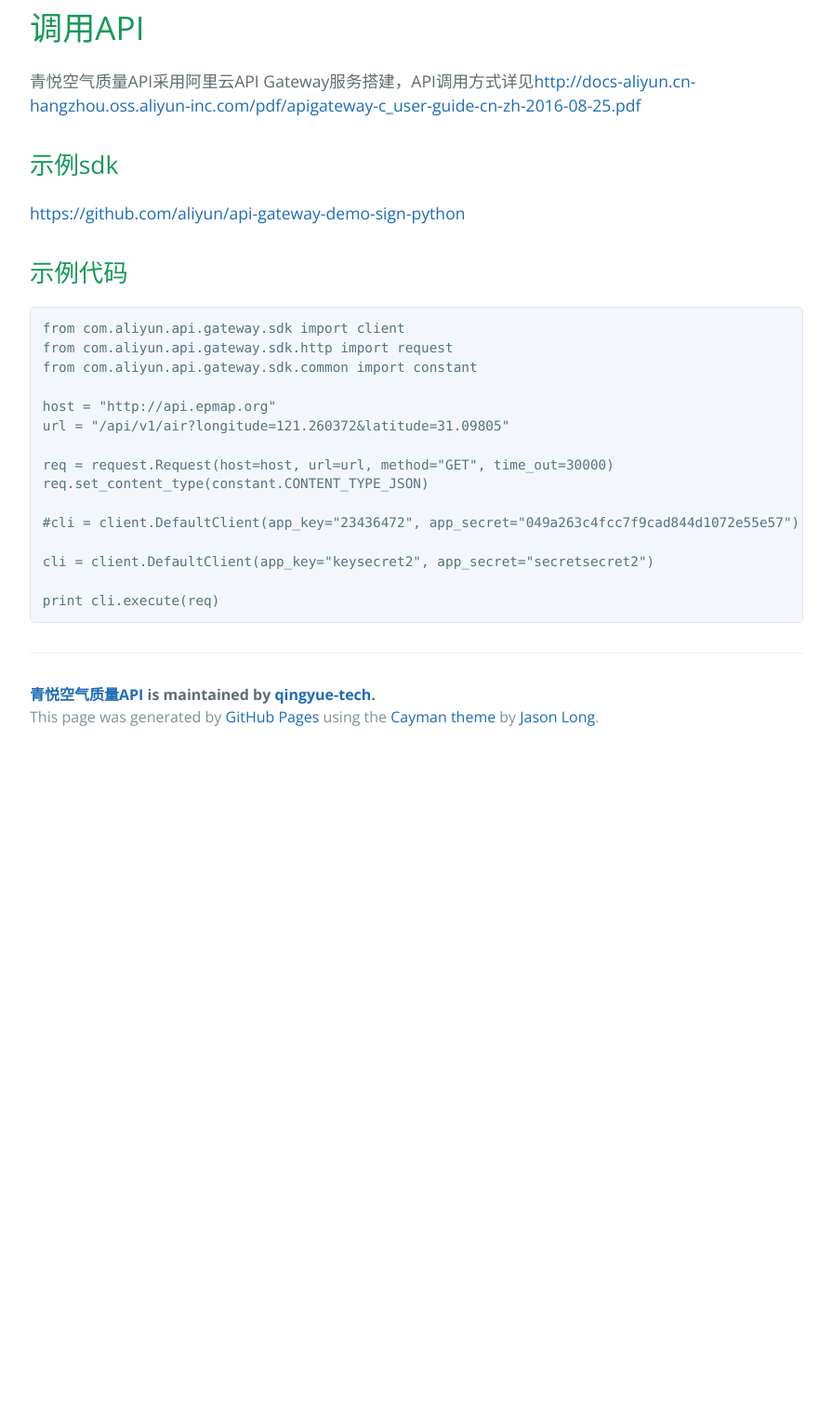
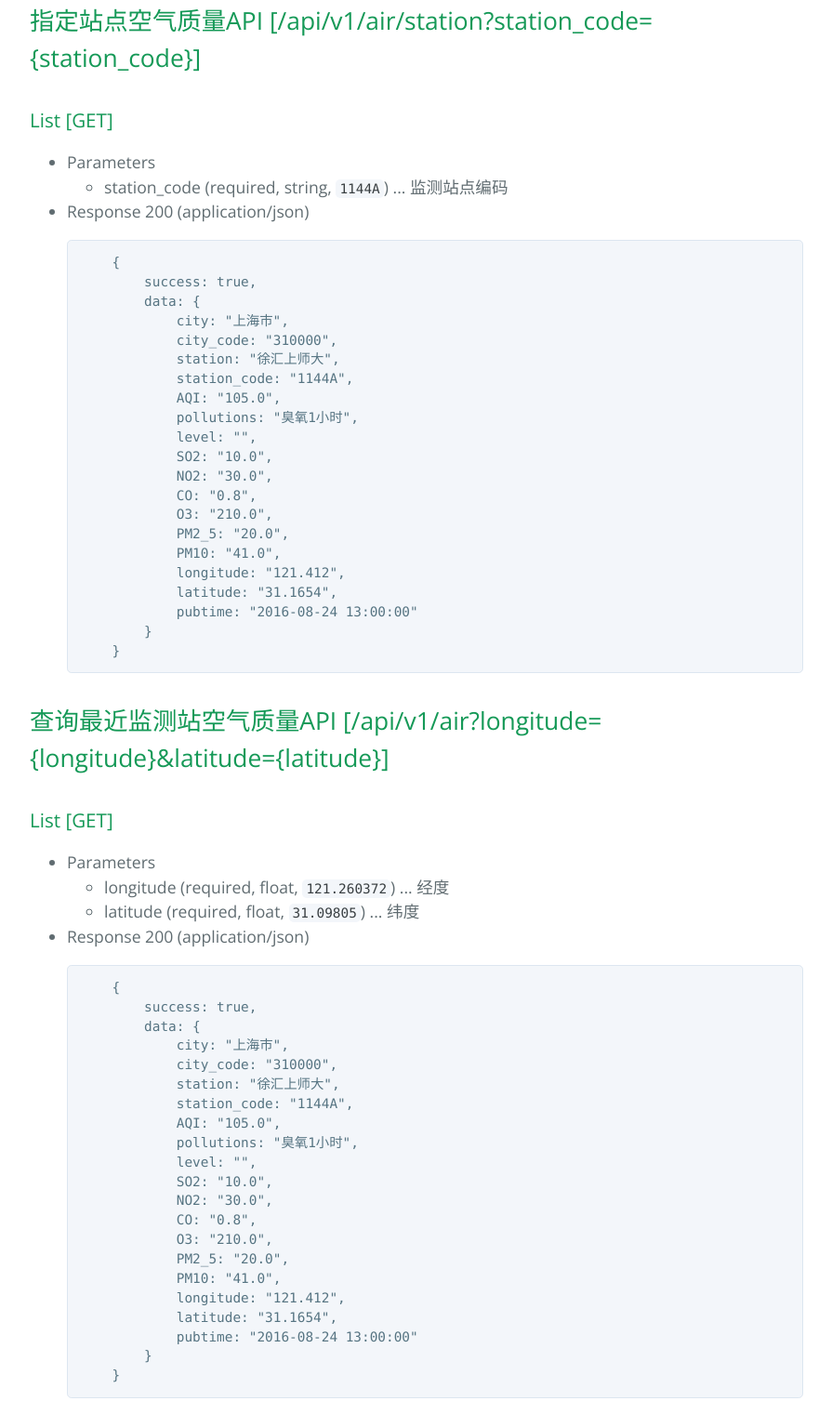
Before and after one commit to qingyue-tech/nation-air-api, a plain HTML site: page index.html in a window 1280 px wide. Shown: the part 1905-3412 px from the top of the page at 93% size, without its empty margins (192-1087 px from the left). Before the commit the page ends 2720 px from the top, so only its background shows below. Drawn offline with nearby package versions, Linux system fonts and the light colour scheme.

Commit message:
Create master branch via GitHub

```diff
--- a/index.html
+++ b/index.html
@@ -102,6 +102,89 @@ HOST: <a href="http://api.epmap.org">http://api.epmap.org</a></p>
 </li>
 </ul>
 
+<h2>
+<a id="指定站点空气质量api-apiv1airstationstation_codestation_code" class="anchor" href="#%E6%8C%87%E5%AE%9A%E7%AB%99%E7%82%B9%E7%A9%BA%E6%B0%94%E8%B4%A8%E9%87%8Fapi-apiv1airstationstation_codestation_code" aria-hidden="true"><span aria-hidden="true" class="octicon octicon-link"></span></a>指定站点空气质量API [/api/v1/air/station?station_code={station_code}]</h2>
+
+<h3>
+<a id="list-get-2" class="anchor" href="#list-get-2" aria-hidden="true"><span aria-hidden="true" class="octicon octicon-link"></span></a>List [GET]</h3>
+
+<ul>
+<li>Parameters
+
+<ul>
+<li>station_code (required, string, <code>1144A</code>) ... 监测站点编码</li>
+</ul>
+</li>
+<li>
+<p>Response 200 (application/json)</p>
+
+<pre><code>    {
+        success: true,
+        data: {
+            city: "上海市",
+            city_code: "310000",
+            station: "徐汇上师大",
+            station_code: "1144A",
+            AQI: "105.0",
+            pollutions: "臭氧1小时",
+            level: "",
+            SO2: "10.0",
+            NO2: "30.0",
+            CO: "0.8",
+            O3: "210.0",
+            PM2_5: "20.0",
+            PM10: "41.0",
+            longitude: "121.412",
+            latitude: "31.1654",
+            pubtime: "2016-08-24 13:00:00"
+        }
+    }
+</code></pre>
+</li>
+</ul>
+
+<h2>
+<a id="查询最近监测站空气质量api-apiv1airlongitudelongitudelatitudelatitude" class="anchor" href="#%E6%9F%A5%E8%AF%A2%E6%9C%80%E8%BF%91%E7%9B%91%E6%B5%8B%E7%AB%99%E7%A9%BA%E6%B0%94%E8%B4%A8%E9%87%8Fapi-apiv1airlongitudelongitudelatitudelatitude" aria-hidden="true"><span aria-hidden="true" class="octicon octicon-link"></span></a>查询最近监测站空气质量API [/api/v1/air?longitude={longitude}&amp;latitude={latitude}]</h2>
+
+<h3>
+<a id="list-get-3" class="anchor" href="#list-get-3" aria-hidden="true"><span aria-hidden="true" class="octicon octicon-link"></span></a>List [GET]</h3>
+
+<ul>
+<li>Parameters
+
+<ul>
+<li>longitude (required, float, <code>121.260372</code>) ... 经度</li>
+<li>latitude (required, float, <code>31.09805</code>) ... 纬度</li>
+</ul>
+</li>
+<li>
+<p>Response 200 (application/json)</p>
+
+<pre><code>    {
+        success: true,
+        data: {
+            city: "上海市",
+            city_code: "310000",
+            station: "徐汇上师大",
+            station_code: "1144A",
+            AQI: "105.0",
+            pollutions: "臭氧1小时",
+            level: "",
+            SO2: "10.0",
+            NO2: "30.0",
+            CO: "0.8",
+            O3: "210.0",
+            PM2_5: "20.0",
+            PM10: "41.0",
+            longitude: "121.412",
+            latitude: "31.1654",
+            pubtime: "2016-08-24 13:00:00"
+        }
+    }
+</code></pre>
+</li>
+</ul>
+
 <h1>
 <a id="调用api" class="anchor" href="#%E8%B0%83%E7%94%A8api" aria-hidden="true"><span aria-hidden="true" class="octicon octicon-link"></span></a>调用API</h1>
 
```
Also changed, not shown: params.json (+1 -1 lines).
